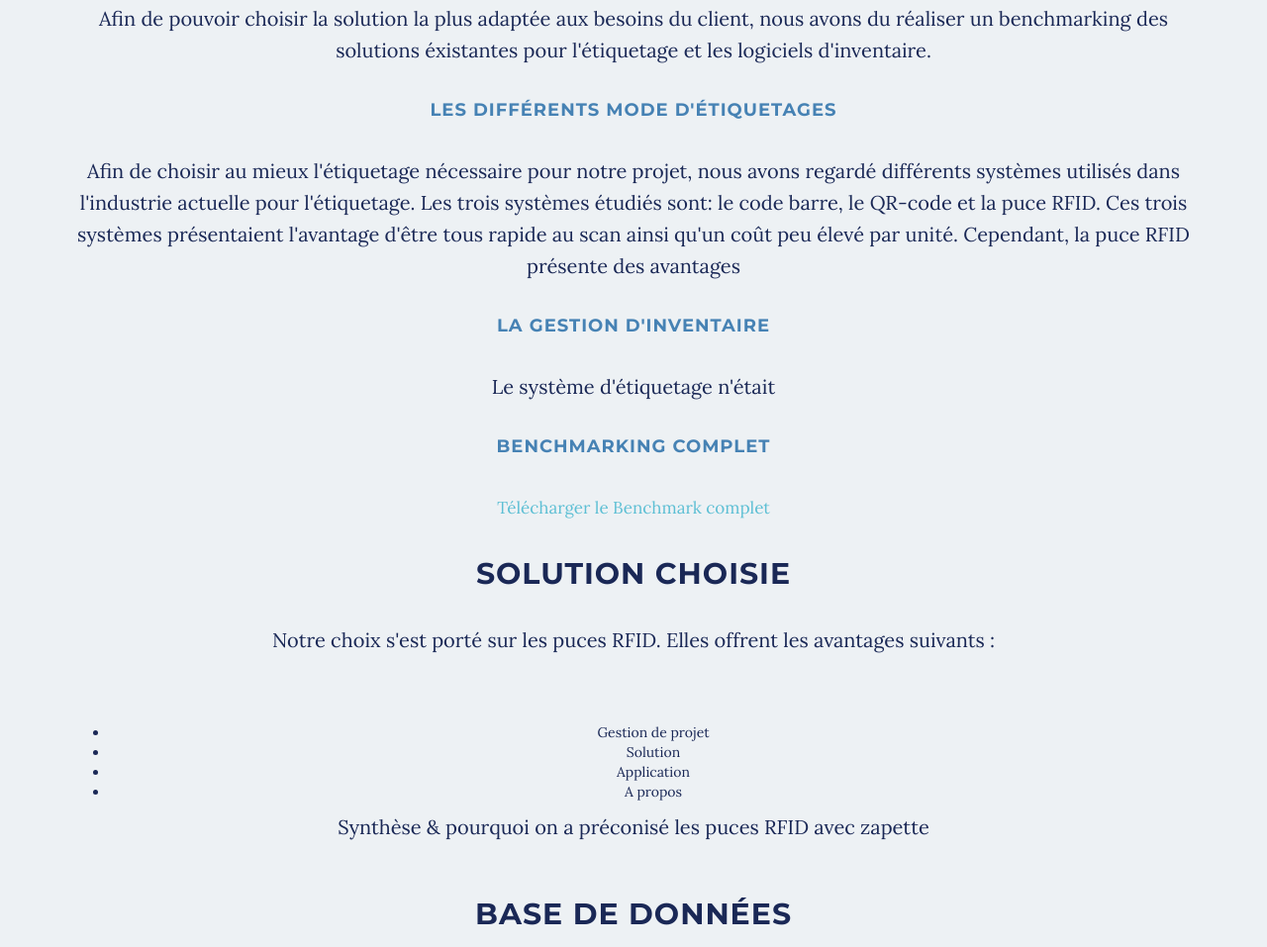
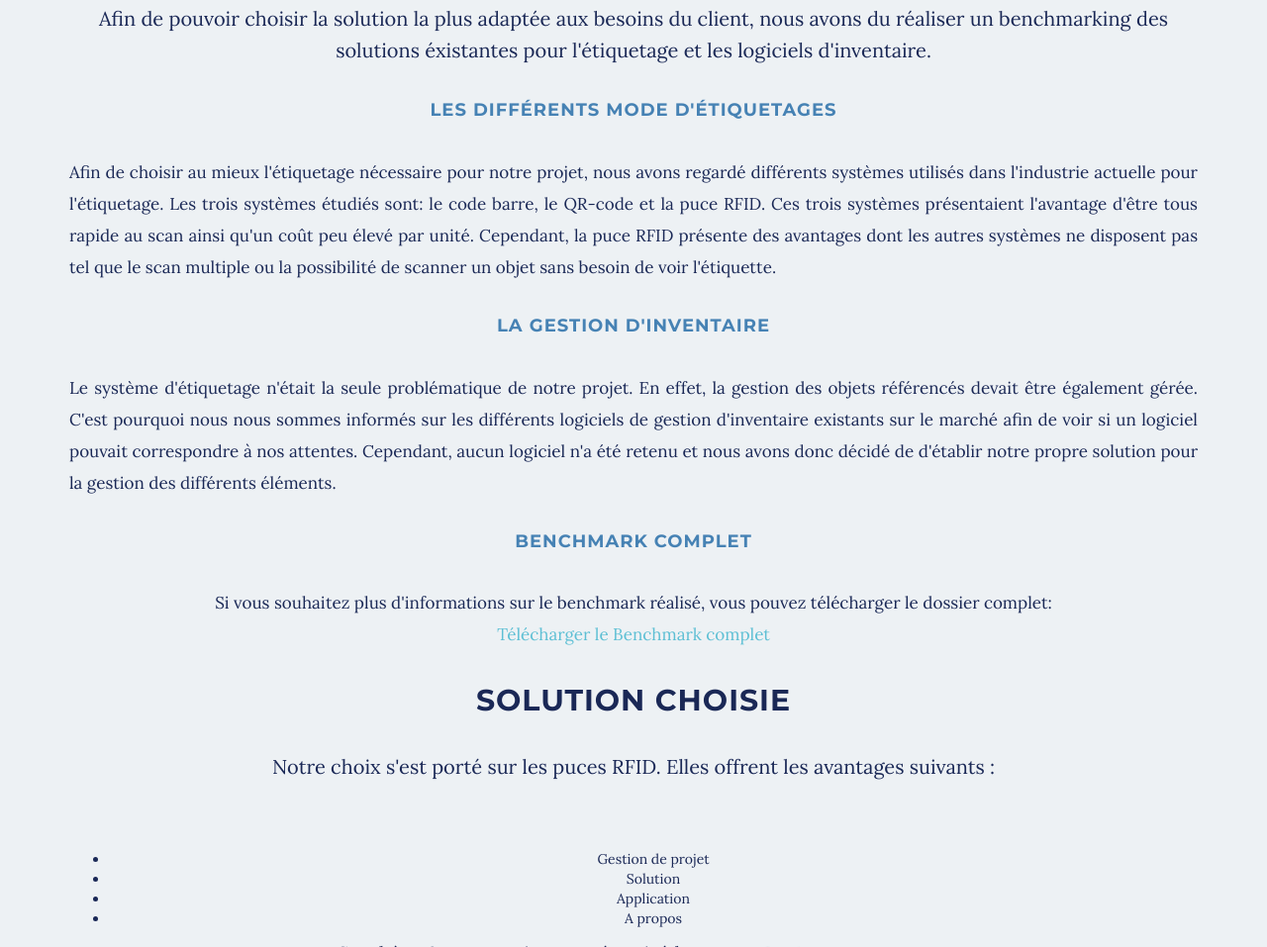
Before and after one commit to sdmarmon/SiteTransdi, a website: page solution.html in a window 1280 px wide. Shown: the part 1115-2072 px from the top of the page at 99% size. Drawn offline with nearby package versions, Linux system fonts and the light colour scheme; some packages are replaced by stand-ins of ours.

Commit message:
Solution Signed-off-by: Gaetan Perrotte <gperrotte@ensc.fr>

```diff
--- a/solution.html
+++ b/solution.html
@@ -91,13 +91,17 @@
                         l'étiquetage et les logiciels d'inventaire. <br/>
                     </p>
                         <h4>Les différents mode d'étiquetages</h4>
-                            <p>Afin de choisir au mieux l'étiquetage nécessaire pour notre projet, nous avons regardé différents systèmes utilisés dans l'industrie actuelle pour l'étiquetage.
+                            <p class='text-justify'><small>Afin de choisir au mieux l'étiquetage nécessaire pour notre projet, nous avons regardé différents systèmes utilisés dans l'industrie actuelle pour l'étiquetage.
                                 Les trois systèmes étudiés sont: le code barre, le QR-code et la puce RFID. Ces trois systèmes présentaient l'avantage d'être tous rapide au scan ainsi qu'un coût peu élevé
-                                par unité. Cependant, la puce RFID présente des avantages </p>
+                                par unité. Cependant, la puce RFID présente des avantages dont les autres systèmes ne disposent pas tel que le scan multiple ou la possibilité de scanner un objet
+                                sans besoin de voir l'étiquette.</small></p>
                         <h4>La gestion d'inventaire</h4>
-                            <p>Le système d'étiquetage n'était</p>
-                        <h4>Benchmarking complet</h4>
-                        <p><small><a href="dl/EE_PJT15_V2.pdf" download="benchmarking">Télécharger le Benchmark complet</a></small></p>
+                            <p class='text-justify'><small>Le système d'étiquetage n'était la seule problématique de notre projet. En effet, la gestion des objets référencés devait être également gérée. C'est pourquoi
+                            nous nous sommes informés sur les différents logiciels de gestion d'inventaire existants sur le marché afin de voir si un logiciel pouvait correspondre à nos attentes.
+                            Cependant, aucun logiciel n'a été retenu et nous avons donc décidé de d'établir notre propre solution pour la gestion des différents éléments.</small></p>
+                        <h4>Benchmark complet</h4>
+                        <p><small>Si vous souhaitez plus d'informations sur le benchmark réalisé, vous pouvez télécharger le dossier complet:<br/>
+                            <a href="dl/EE_PJT15_V2.pdf" download="benchmarking">Télécharger le Benchmark complet</a></small></p>
 
                     <h2>Solution choisie</h2>
                     <p>Notre choix s'est porté sur les puces RFID. Elles offrent les avantages suivants :<br><br></p>
```
